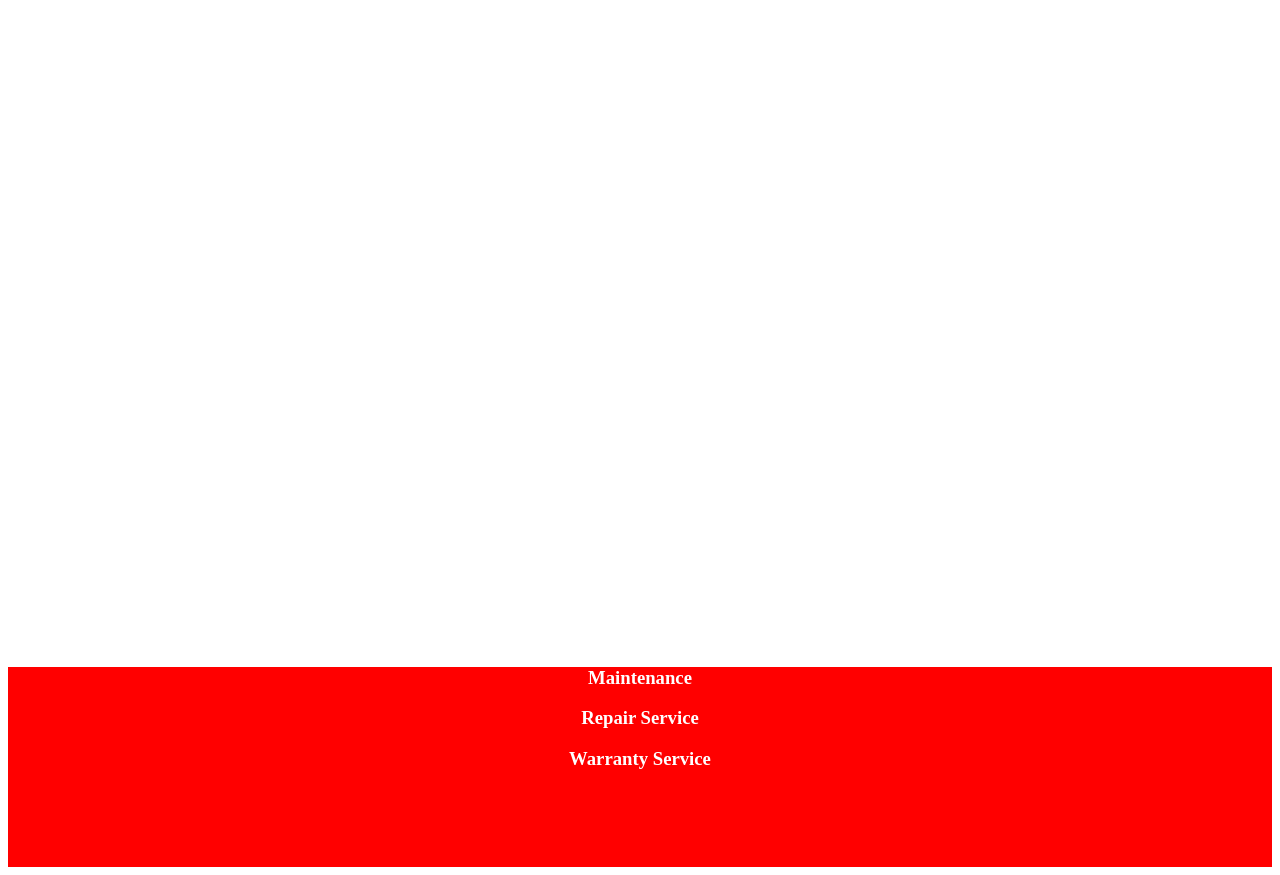
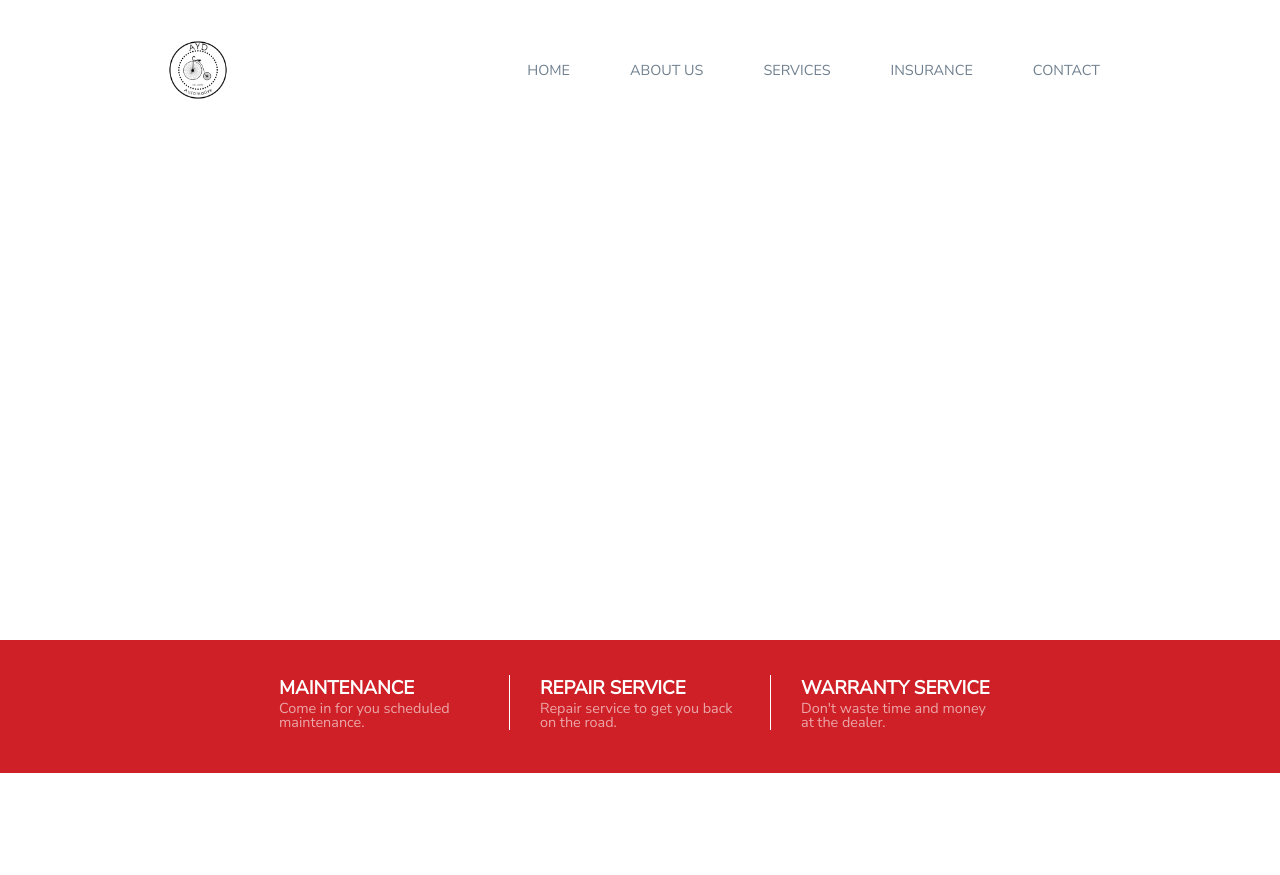
Before and after one commit to adamayd/Ayd_Automotive, a plain HTML site: page index.html in a window 1280 px wide. After the commit the page ends 800 px from the top, so only its background shows below. Drawn offline with Linux system fonts and the light colour scheme.

Commit message:
added basic navigation bar

```diff
--- a/css/styles.css
+++ b/css/styles.css
@@ -1,3 +1,11 @@
+@import url('https://fonts.googleapis.com/css?family=Nunito+Sans');
+
+body {
+    font-family: "Nunito Sans", sans-serif;
+    font-weight: 300;
+    margin: 0;
+}
+
 .header {
     height: 80vh;
     background-image: url("../images/garage-943249_1280.jpg");
@@ -8,9 +16,81 @@
 }
 
 .services {
-    background-color: red;
+    background-color: rgb(206,32,38);
     color: white;
     width: 100%;
-    height: 200px;
-    text-align: center;
+    height: 133px;
 }
+
+.services__area {
+    padding: 35px 0px;
+    display: flex;
+    justify-content: center;
+    align-items: center;
+}
+
+.services__container {
+    width: 200px;
+    text-align: left;
+    padding: 0 30px;
+    border-right: 1px white solid;
+}
+
+.services__container:last-of-type {
+    border: none;
+}
+
+.services__title {
+    margin-top: 0;
+    margin-bottom: 0;
+    text-transform: uppercase;
+}
+
+.services__description {
+    margin-top: 0;
+    margin-bottom: 0;
+    font-weight: 100;
+    color: rgba(255,255,255,0.6);
+    line-height: 1;
+    font-size: 0.9em;
+}
+
+.navbar {
+    position: absolute;
+    width: 100%;
+    top: 30px;
+    background-color: white;
+}
+
+.navbar__container {
+    max-width: 980px;
+    margin: 0 auto;
+    display: flex;
+    justify-content: space-between;
+}
+
+.navbar__brand {
+    max-height: 80px;
+}
+
+.navbar__list {
+    list-style: none;
+    display: flex;
+    flex-direction: row;
+    align-items: center;
+}
+
+.navbar__item {
+    padding: 10px 30px;
+}
+
+.navbar__link {
+    text-decoration: none;
+    text-transform: uppercase;
+    font-size: 0.9em;
+    color: slategray;
+}
+
+.navbar__link:hover {
+    color: rgb(206,32,38);
+}
--- a/index.html
+++ b/index.html
@@ -10,22 +10,18 @@
 <header class="header">
 </header>
 <section class="services">
-  <div>
-  <div>
-    <h3>Maintenance</h3>
-    <p></p>
-  </div>
-</div>
-<div>
-    <div>
-      <h3>Repair Service</h3>
-      <p></p>
+  <div class="services__area">
+    <div class="services__container">
+      <h3 class="services__title">Maintenance</h3>
+      <p class="services__description">Come in for you scheduled maintenance.</p>
     </div>
-  </div>
-  <div>
-    <div>
-      <h3>Warranty Service</h3>
-      <p></p>
+    <div class="services__container">
+      <h3 class="services__title">Repair Service</h3>
+      <p class="services__description">Repair service to get you back on the road.</p>
+    </div>
+    <div class="services__container">
+      <h3 class="services__title">Warranty Service</h3>
+      <p class="services__description">Don't waste time and money at the dealer.</p>
     </div>
   </div>
 </section>
@@ -37,6 +33,18 @@
 </section>
 <footer class="footer">
 </footer>
+<nav class="navbar">
+  <div class="navbar__container">
+    <img src="images/logo-1516248528199.png" class="navbar__brand" alt="Ayd Automotive Logo" />
+    <ul class="navbar__list">
+      <li class="navbar__item"><a href="#!" class="navbar__link">Home</a></li>
+      <li class="navbar__item"><a href="#!" class="navbar__link">About Us</a></li>
+      <li class="navbar__item"><a href="#!" class="navbar__link">Services</a></li>
+      <li class="navbar__item"><a href="#!" class="navbar__link">Insurance</a></li>
+      <li class="navbar__item"><a href="#!" class="navbar__link">Contact</a></li>
+    </ul>
+  </div>
+</nav>
 <body>
 <script src="js/script.js"></script>
 </body>
```
Also changed, not shown: images/logo-1516248528199.png (added).
